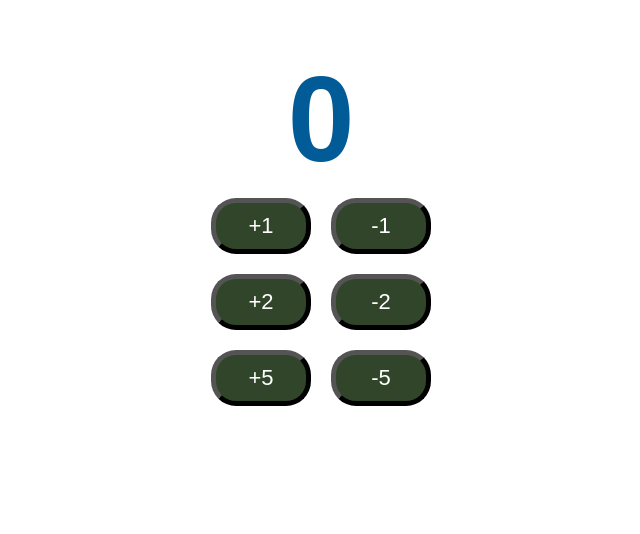
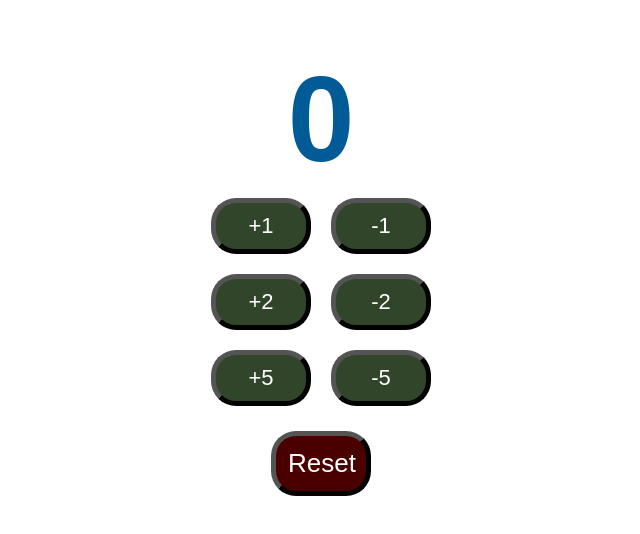
Before and after one commit to suraj-khanal/npm-react-app-spring, a React (Create React App) app: page / in a window 1280 px wide. Shown: the top 534 px of the page, without its empty margins (319-959 px from the left). Built offline with nearby package versions, Linux system fonts and the light colour scheme; the HTML template or start-up script is replaced by a standard one.

Commit message:
Second Commit

```diff
--- a/src/components/counter/Counter.css
+++ b/src/components/counter/Counter.css
@@ -35,3 +35,15 @@ const buttonStyle= {
     color: #005b96;
     font-size: 120px;
 }
+
+.counterButtonReset{
+    font-size: 26px;
+    background-color: #4b0000;
+    width: 100px;
+    margin: 15px;
+    color: white;
+    padding: 12px;
+    border-radius: 25px;
+    border-color: rgb(0, 0, 0);
+    border-width: 5px;
+}
--- a/src/components/counter/Counter.jsx
+++ b/src/components/counter/Counter.jsx
@@ -1,66 +1,42 @@
 import { useState } from "react";
 import "./Counter.css";
-import { PropTypes } from "prop-types";
-
+import CounterButton from "./CounterButton";
 
 export default function Counter() {
+  const [count, setCount] = useState(0);
 
-    const [count, setCount] = useState(0);
+  function incrementCounterParentFunction(by) {
+    setCount(count + by);
+  }
 
-    function incrementCounterParentFunction(by){
-        setCount(count+by)
-    }
-
-    function decrementCounterParentFunction(by){
-        setCount(count-by)
-    }
+  function decrementCounterParentFunction(by) {
+    setCount(count - by);
+  }
+  function resetCounter(by) {
+    setCount(0);
+  }
 
   return (
     <>
-     <span className="totalCount">{count}</span>
-      <CounterButton by={1} incrementMethod={incrementCounterParentFunction}
-            decrementMethod={decrementCounterParentFunction}  />
-      <CounterButton by={2} incrementMethod={incrementCounterParentFunction}
-            decrementMethod={decrementCounterParentFunction}/>
-      <CounterButton by={5} incrementMethod={incrementCounterParentFunction}
-            decrementMethod={decrementCounterParentFunction}/>
+      <span className="totalCount">{count}</span>
+      <CounterButton
+        by={1}
+        incrementMethod={incrementCounterParentFunction}
+        decrementMethod={decrementCounterParentFunction}
+      />
+      <CounterButton
+        by={2}
+        incrementMethod={incrementCounterParentFunction}
+        decrementMethod={decrementCounterParentFunction}
+      />
+      <CounterButton
+        by={5}
+        incrementMethod={incrementCounterParentFunction}
+        decrementMethod={decrementCounterParentFunction}
+      />
+      <button className="counterButtonReset" onClick={resetCounter}>
+        Reset
+      </button>
     </>
   );
 }
-
-function CounterButton({ by, incrementMethod, decrementMethod}) {
-  //[0, f]
-  const [count, setCount] = useState(0);
-
-  function incrementCounterFunction() {
-    setCount(count + by);
-    incrementMethod(by)
-  }
-
-  function decrementCounterFunction() {
-    setCount(count - by);
-    decrementMethod(by)
-  }
-
-  return (
-    <div className="Counter">
-      <div>
-        <button className="counterButton" onClick={incrementCounterFunction}>
-          +{by}
-        </button>
-
-        <button className="counterButton" onClick={decrementCounterFunction}>
-          -{by}
-        </button>
-      </div>
-    </div>
-  );
-}
-
-CounterButton.propTypes = {
-  by: PropTypes.number,
-};
-
-CounterButton.defaultProps = {
-  by: 1,
-};
--- /dev/null
+++ b/src/components/counter/CounterButton.jsx
@@ -0,0 +1,26 @@
+import { PropTypes } from "prop-types";
+import "./Counter.css";
+
+export default function CounterButton({ by, incrementMethod, decrementMethod}) {
+    return (
+      <div className="Counter">
+        <div>
+          <button className="counterButton" onClick={() => incrementMethod(by)}>
+            +{by}
+          </button>
+
+          <button className="counterButton" onClick={() => decrementMethod(by)}>
+            -{by}
+          </button>
+        </div>
+      </div>
+    );
+  }
+
+  CounterButton.propTypes = {
+    by: PropTypes.number
+  };
+
+  CounterButton.defaultProps = {
+    by: 1
+  };
```
Also changed, not shown: src/App.js (line endings or trailing spaces).
